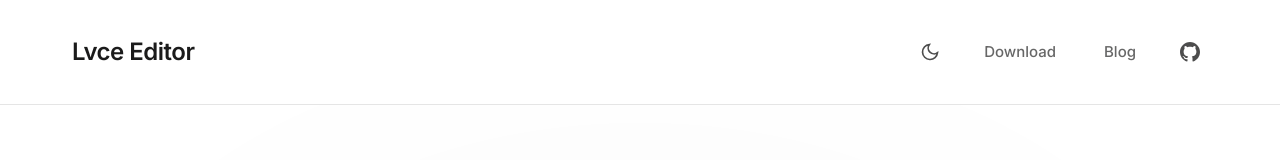
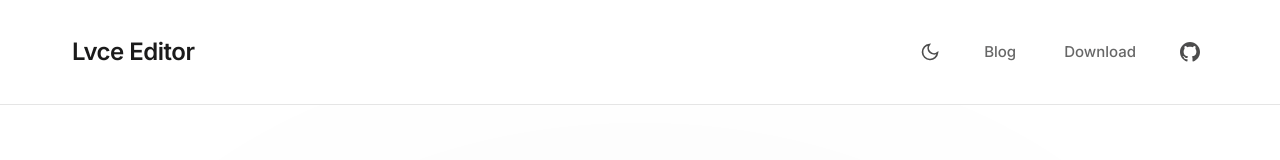
Before and after one commit to lvce-editor/lvce-editor.github.io, a Nuxt app in the folder packages/website/: page /download in a window 1280 px wide. Shown: the top 160 px of the page. Built offline with nearby package versions, Linux system fonts and the light colour scheme.

Commit message:
feature: change order of links (#33)

```diff
--- a/packages/website/components/Header.vue
+++ b/packages/website/components/Header.vue
@@ -28,7 +28,6 @@
               class="theme-icon"
             />
           </button>
-          <NuxtLink to="/download" class="nav-link">Download</NuxtLink>
           <a
             href="https://lvce-editor.github.io/blog/"
             class="blog-link"
@@ -36,6 +35,7 @@
           >
             Blog
           </a>
+          <NuxtLink to="/download" class="nav-link">Download</NuxtLink>
           <a
             href="https://github.com/lvce-editor/lvce-editor/"
             target="_blank"
```
